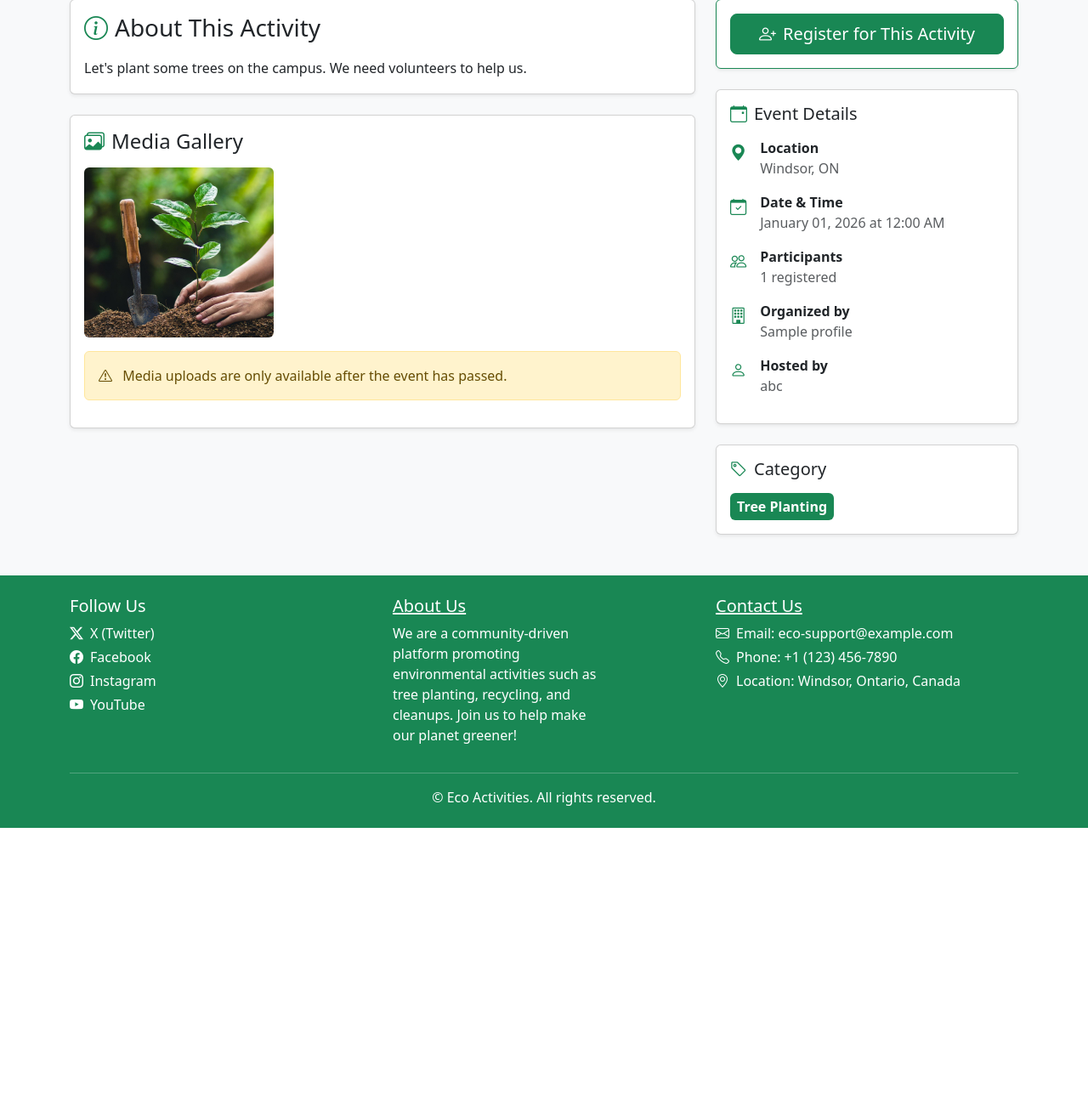
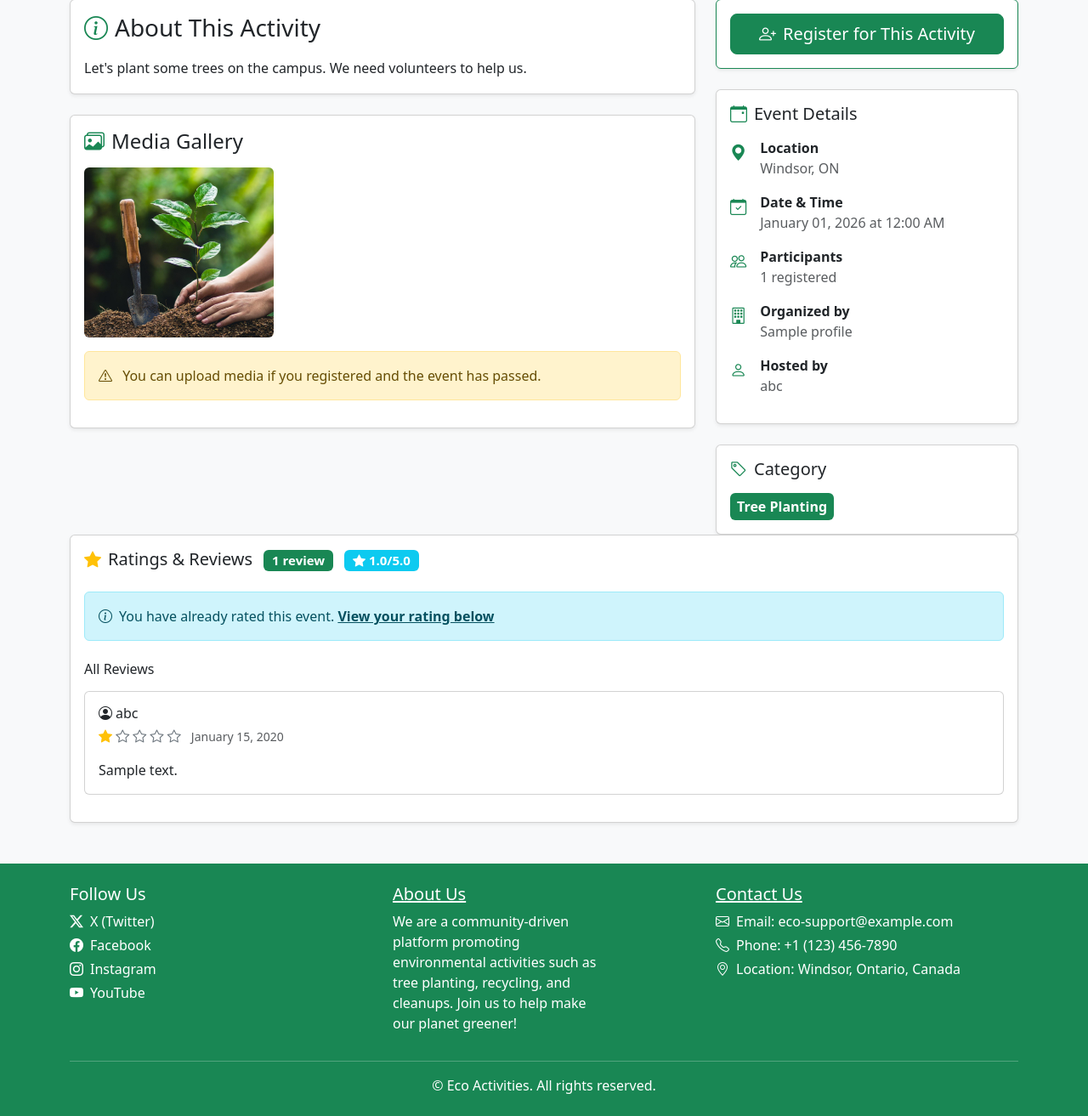
Before and after one commit to Yiheng-Gao/Environmental-Activity-Information-Website, a Django app: page /activity/1/ in a window 1280 px wide. Shown: the part 559-1872 px from the top of the page at 85% size. Before the commit the page ends 1533 px from the top, so only its background shows below. Run offline with Django 5.2, Linux system fonts and the light colour scheme; a user stored in the database is signed in; data comes from the database, SQL or seed files in the repository; tables that the repository leaves empty hold one stand-in row (values such as "Sample post").

Commit message:
Add rating and comment system for events with mandatory ratings

```diff
--- a/main/forms.py
+++ b/main/forms.py
@@ -1,6 +1,6 @@
 from django import forms
 from .models import Activity
-from .models import Media, ContactMessage, Profile
+from .models import Media, ContactMessage, Profile, Rating
 from django.contrib.auth.models import User
 from django.contrib.auth.forms import UserCreationForm
 
@@ -90,3 +90,25 @@ class ContactMessageForm(forms.ModelForm):
             'subject': forms.TextInput(attrs={'class': 'form-control'}),
             'message': forms.Textarea(attrs={'rows': 5, 'class': 'form-control'}),
         }
+
+
+class RatingForm(forms.ModelForm):
+    rating = forms.ChoiceField(
+        choices=Rating.RATING_CHOICES,
+        widget=forms.RadioSelect(attrs={'class': 'form-check-input'}),
+        required=True,
+        label="Rating"
+    )
+    comment = forms.CharField(
+        required=False,
+        widget=forms.Textarea(attrs={
+            'class': 'form-control',
+            'rows': 4,
+            'placeholder': 'Share your thoughts about this event (optional)...'
+        }),
+        label="Comment"
+    )
+
+    class Meta:
+        model = Rating
+        fields = ['rating', 'comment']
--- a/main/templates/main/activity_detail.html
+++ b/main/templates/main/activity_detail.html
@@ -162,7 +162,7 @@
                         <i class="bi bi-cloud-upload text-success me-2"></i>Upload Media
                     </h5>
                     <div class="alert alert-info mb-3">
-                        <i class="bi bi-info-circle me-2"></i>You can upload media since the event has passed and you were registered.
+                        <i class="bi bi-info-circle me-2"></i>Please share any photos or videos you took during the event so others can see what happened!
                     </div>
                     <form method="post" enctype="multipart/form-data" id="media-upload-form">
                         {% csrf_token %}
@@ -199,9 +199,9 @@
                     <div class="alert alert-warning mt-3">
                         <i class="bi bi-exclamation-triangle me-2"></i>
                         {% if not event_passed %}
-                            Media uploads are only available after the event has passed.
+                            You can upload media if you registered and the event has passed.
                         {% elif not is_registered %}
-                            You must be registered for this activity to upload media after the event.
+                            You can upload media if you registered and the event has passed.
                         {% endif %}
                     </div>
                 {% elif not user.is_authenticated %}
@@ -219,7 +219,7 @@
         <!-- Registration Card -->
         <div class="card shadow-sm mb-4 border-success">
             <div class="card-body">
-                {% if user.is_authenticated %}
+{% if user.is_authenticated %}
                     {% if event_passed %}
                         {# Past events #}
                         {% if is_registered %}
@@ -238,12 +238,12 @@
                                 <i class="bi bi-check-circle me-2"></i>You are registered for this activity!
                             </div>
                             <form method="post" action="{% url 'activity_cancel' activity.pk %}">
-                                {% csrf_token %}
+    {% csrf_token %}
                                 <button type="submit" class="btn btn-outline-danger w-100">
                                     <i class="bi bi-x-circle me-1"></i>Cancel Registration
                                 </button>
-                            </form>
-                        {% else %}
+  </form>
+{% else %}
                             <form method="post" action="{% url 'activity_register' activity.pk %}">
                                 {% csrf_token %}
                                 <button type="submit" class="btn btn-success w-100 btn-lg">
@@ -479,4 +479,108 @@ document.addEventListener('DOMContentLoaded', function() {
 </div>
 {% endif %}
 
+<!-- Ratings and Comments Section -->
+<div class="card shadow-sm mb-4">
+    <div class="card-body">
+        <h5 class="card-title mb-4">
+            <i class="bi bi-star-fill text-warning me-2"></i>Ratings & Reviews
+            {% if total_ratings > 0 %}
+                <span class="badge bg-success ms-2">{{ total_ratings }} review{{ total_ratings|pluralize }}</span>
+                <span class="badge bg-info ms-2">
+                    <i class="bi bi-star-fill me-1"></i>{{ average_rating|floatformat:1 }}/5.0
+                </span>
+            {% endif %}
+        </h5>
+
+        {% if user.is_authenticated %}
+            {% if not user_rating %}
+                <div class="card border-primary mb-4">
+                    <div class="card-body">
+                        <h6 class="card-subtitle mb-3">Rate this event</h6>
+                        <form method="post" action="{% url 'submit_rating' activity.pk %}">
+                            {% csrf_token %}
+                            <div class="mb-3">
+                                <label class="form-label fw-bold">Rating <span class="text-danger">*</span></label>
+                                <div class="d-flex gap-3">
+                                    {% for choice in rating_form.rating.field.choices %}
+                                        <div class="form-check">
+                                            <input class="form-check-input" type="radio" name="rating" id="rating_{{ choice.0 }}" value="{{ choice.0 }}" required>
+                                            <label class="form-check-label" for="rating_{{ choice.0 }}">
+                                                {% for i in "12345" %}
+                                                    {% if forloop.counter <= choice.0 %}
+                                                        <i class="bi bi-star-fill text-warning"></i>
+                                                    {% else %}
+                                                        <i class="bi bi-star text-secondary"></i>
+                                                    {% endif %}
+                                                {% endfor %}
+                                                ({{ choice.0 }})
+                                            </label>
+                                        </div>
+                                    {% endfor %}
+                                </div>
+                            </div>
+                            <div class="mb-3">
+                                <label for="id_comment" class="form-label">Comment (Optional)</label>
+                                <textarea name="comment" id="id_comment" class="form-control" rows="4" placeholder="Share your thoughts about this event..."></textarea>
+                            </div>
+                            <button type="submit" class="btn btn-success">
+                                <i class="bi bi-check-circle me-1"></i>Submit Rating
+                            </button>
+                        </form>
+                    </div>
+                </div>
+            {% else %}
+                <div class="alert alert-info mb-4">
+                    <i class="bi bi-info-circle me-2"></i>You have already rated this event.
+                    <a href="#rating_{{ user_rating.id }}" class="alert-link">View your rating below</a>
+                </div>
+            {% endif %}
+        {% else %}
+            <div class="alert alert-warning mb-4">
+                <i class="bi bi-exclamation-triangle me-2"></i>
+                Please <a href="{% url 'login' %}" class="alert-link">log in</a> to rate and review this event.
+            </div>
+        {% endif %}
+
+        {% if ratings %}
+            <div class="mt-4">
+                <h6 class="mb-3">All Reviews</h6>
+                {% for rating in ratings %}
+                    <div class="card mb-3" id="rating_{{ rating.id }}">
+                        <div class="card-body">
+                            <div class="d-flex justify-content-between align-items-start mb-2">
+                                <div>
+                                    <h6 class="card-title mb-1">
+                                        <i class="bi bi-person-circle me-1"></i>{{ rating.user.username }}
+                                    </h6>
+                                    <div class="mb-2">
+                                        {% for i in "12345" %}
+                                            {% if forloop.counter <= rating.rating %}
+                                                <i class="bi bi-star-fill text-warning"></i>
+                                            {% else %}
+                                                <i class="bi bi-star text-secondary"></i>
+                                            {% endif %}
+                                        {% endfor %}
+                                        <span class="ms-2 text-muted small">{{ rating.created_at|date:"F d, Y" }}</span>
+                                    </div>
+                                </div>
+                            </div>
+                            {% if rating.comment %}
+                                <p class="card-text mb-0">{{ rating.comment }}</p>
+                            {% else %}
+                                <p class="card-text text-muted mb-0"><em>No comment provided</em></p>
+                            {% endif %}
+                        </div>
+                    </div>
+                {% endfor %}
+            </div>
+        {% else %}
+            <div class="text-center py-4 text-muted">
+                <i class="bi bi-star display-4 d-block mb-2"></i>
+                <p>No ratings yet. Be the first to rate this event!</p>
+            </div>
+        {% endif %}
+    </div>
+</div>
+
 {% endblock %}
--- a/main/urls.py
+++ b/main/urls.py
@@ -18,6 +18,7 @@ urlpatterns = [
     path('history/', views.user_history, name='user_history'),
     path('contact/', views.contact_us, name='contact_us'),
     path('about/', views.about_us, name='about_us'),
+    path('activity/<int:pk>/rate/', views.submit_rating, name='submit_rating'),
 
 
 ]
--- a/main/views.py
+++ b/main/views.py
@@ -2,13 +2,13 @@
 from django.shortcuts import render, redirect, get_object_or_404
 from django.contrib.auth.forms import UserCreationForm
 from django.contrib.auth import login, authenticate
-from .models import Activity, Media, Registration, UserHistory
+from .models import Activity, Media, Registration, UserHistory, Rating
 from django.contrib import messages
 from django.http import JsonResponse, HttpResponseRedirect
 from django.db.models import Q
 from django.contrib.auth.decorators import login_required
 from django.utils import timezone
-from .forms import CustomSignupForm, ContactMessageForm
+from .forms import CustomSignupForm, ContactMessageForm, RatingForm
 from django.views.generic import ListView, DetailView, CreateView, UpdateView, DeleteView
 from django.contrib.auth.views import LoginView as DjangoLoginView
 
@@ -197,9 +197,9 @@ class ActivityDetailView(DetailView):
 
         if not can_upload:
             if not event_passed:
-                messages.error(request, "You can only upload media after the event has passed.")
+                messages.error(request, "You can upload media if you registered and the event has passed.")
             elif not is_registered:
-                messages.error(request, "You must be registered for this activity to upload media after the event.")
+                messages.error(request, "You can upload media if you registered and the event has passed.")
             return redirect('activity_detail', pk=self.object.pk)
 
         form = MediaForm(request.POST, request.FILES)
@@ -247,6 +247,28 @@ class ActivityDetailView(DetailView):
         now = timezone.now()
         context['event_passed'] = self.object.date < now
         context['can_upload_media'] = context['event_passed'] and context['is_registered'] and self.request.user.is_authenticated
+
+        # Get ratings and comments
+        context['ratings'] = self.object.ratings.all().order_by('-created_at')
+        context['rating_form'] = RatingForm()
+
+        # Check if user has already rated
+        if self.request.user.is_authenticated:
+            context['user_rating'] = Rating.objects.filter(
+                activity=self.object,
+                user=self.request.user
+            ).first()
+        else:
+            context['user_rating'] = None
+
+        # Calculate average rating
+        ratings_list = self.object.ratings.all()
+        if ratings_list:
+            context['average_rating'] = sum(r.rating for r in ratings_list) / len(ratings_list)
+            context['total_ratings'] = len(ratings_list)
+        else:
+            context['average_rating'] = 0
+            context['total_ratings'] = 0
 
         return context
 
@@ -534,6 +556,42 @@ def contact_us(request):
 def about_us(request):
     return render(request, 'main/about_us.html')
 
+
+@login_required
+def submit_rating(request, pk):
+    activity = get_object_or_404(Activity, pk=pk)
+
+    if request.method == 'POST':
+        form = RatingForm(request.POST)
+        if form.is_valid():
+            rating, created = Rating.objects.get_or_create(
+                activity=activity,
+                user=request.user,
+                defaults={
+                    'rating': form.cleaned_data['rating'],
+                    'comment': form.cleaned_data.get('comment', '')
+                }
+            )
+            if not created:
+                rating.rating = form.cleaned_data['rating']
+                rating.comment = form.cleaned_data.get('comment', '')
+                rating.save()
+                messages.success(request, "Your rating has been updated!")
+            else:
+                messages.success(request, "Thank you for rating this event!")
+
+            UserHistory.objects.create(
+                user=request.user,
+                action=f"Rated activity: {activity.title}"
+            )
+
+            return redirect('activity_detail', pk=pk)
+        else:
+            messages.error(request, "Please select a rating.")
+            return redirect('activity_detail', pk=pk)
+
+    return redirect('activity_detail', pk=pk)
+
 class CustomLoginView(DjangoLoginView):
     template_name = 'registration/login.html'
 
```
Also changed, not shown: main/models.py (+24 -0 lines), main/migrations/0007_rating.py (added).
